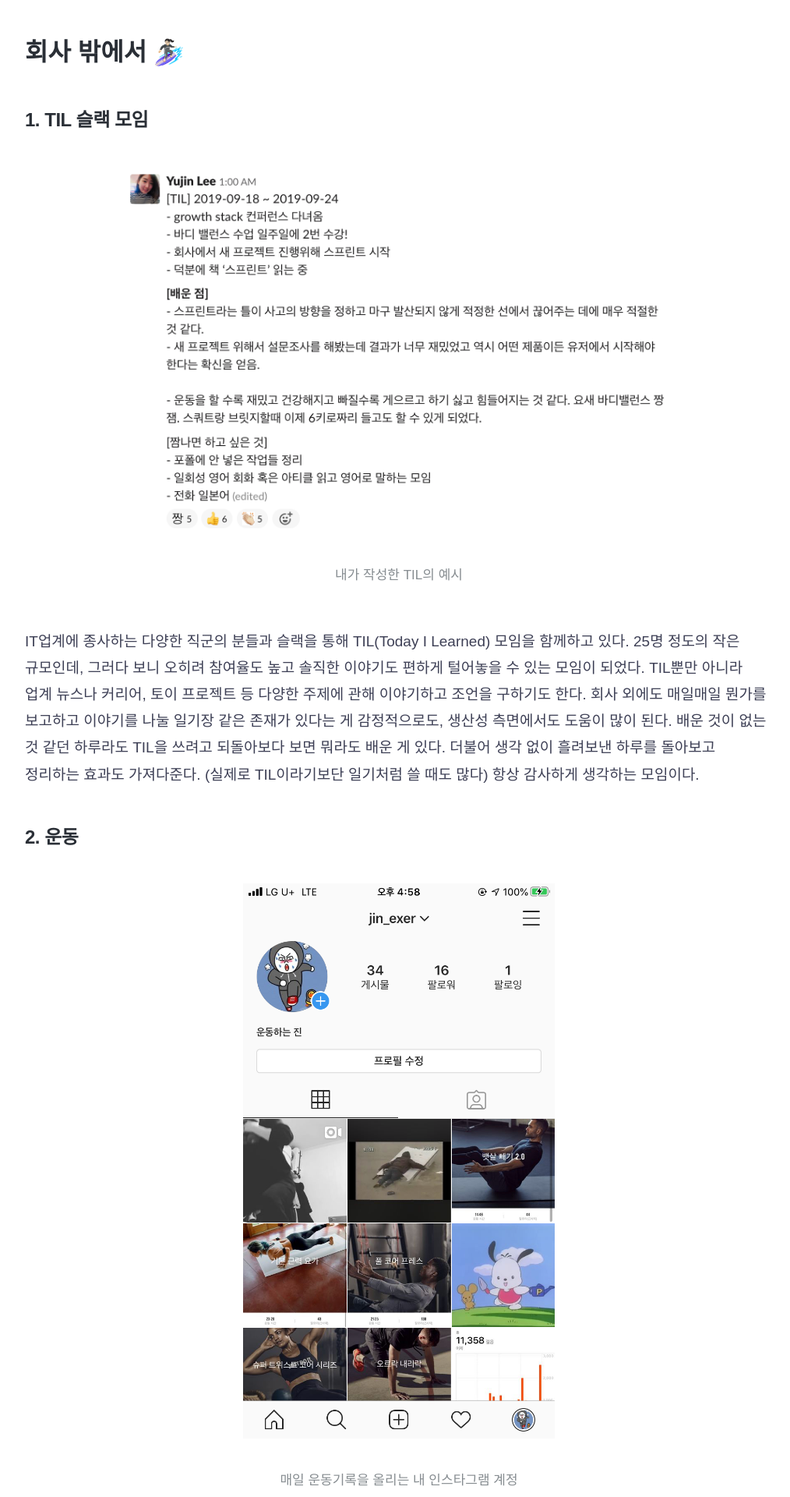
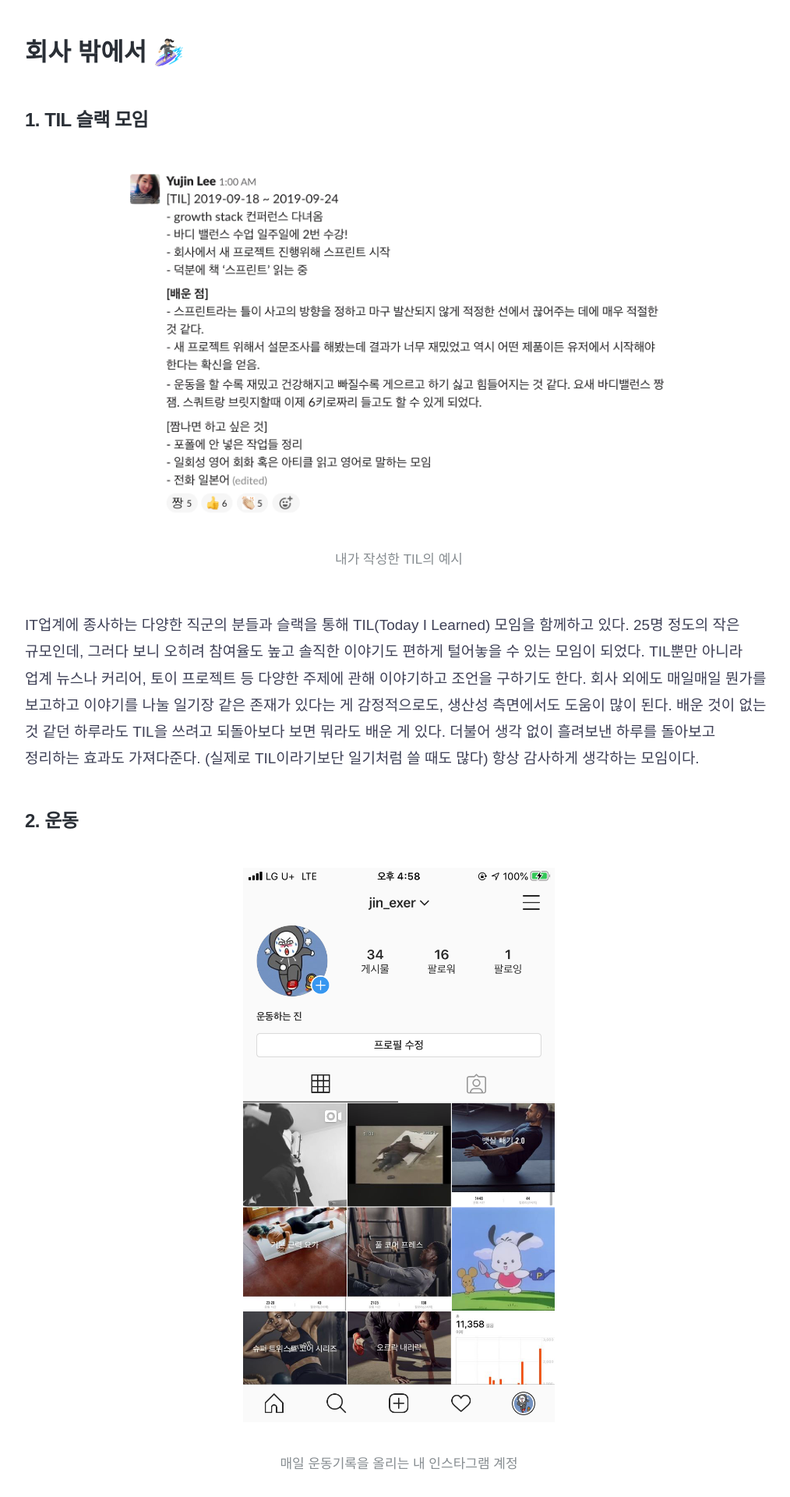
Before and after one commit to yujiinlee/yujiinlee.github.io, a Jekyll site: the page built from _posts/ths/2019-12-31-19review.md, in a window 1280 px wide. Shown: the part 2452-4372 px from the top of the page at 78% size, without its empty margins (128-1142 px from the left). Built offline with Jekyll 4.4.1, drawn with Linux system fonts in a browser that asks for light colours; nearby versions of some CDN libraries; some web fonts are replaced; comment, search, counter and statistics services are not loaded.

Commit message:
이미지 수정

```diff
--- a/_posts/ths/2019-12-31-19review.md
+++ b/_posts/ths/2019-12-31-19review.md
@@ -43,7 +43,7 @@ featured_image: '/img/opengraph.png'
 
 ### 1. TIL 슬랙 모임
 
-![03](/img/2019-12-31/06.png){: width="720"}
+![03](/img/2019-12-31/03.png){: width="720"}
 
 <center><h6>내가 작성한 TIL의 예시</h6></center>
 <br>
```
Also changed, not shown: img/2019-12-31/03.png, img/2019-12-31/06.png (deleted).
